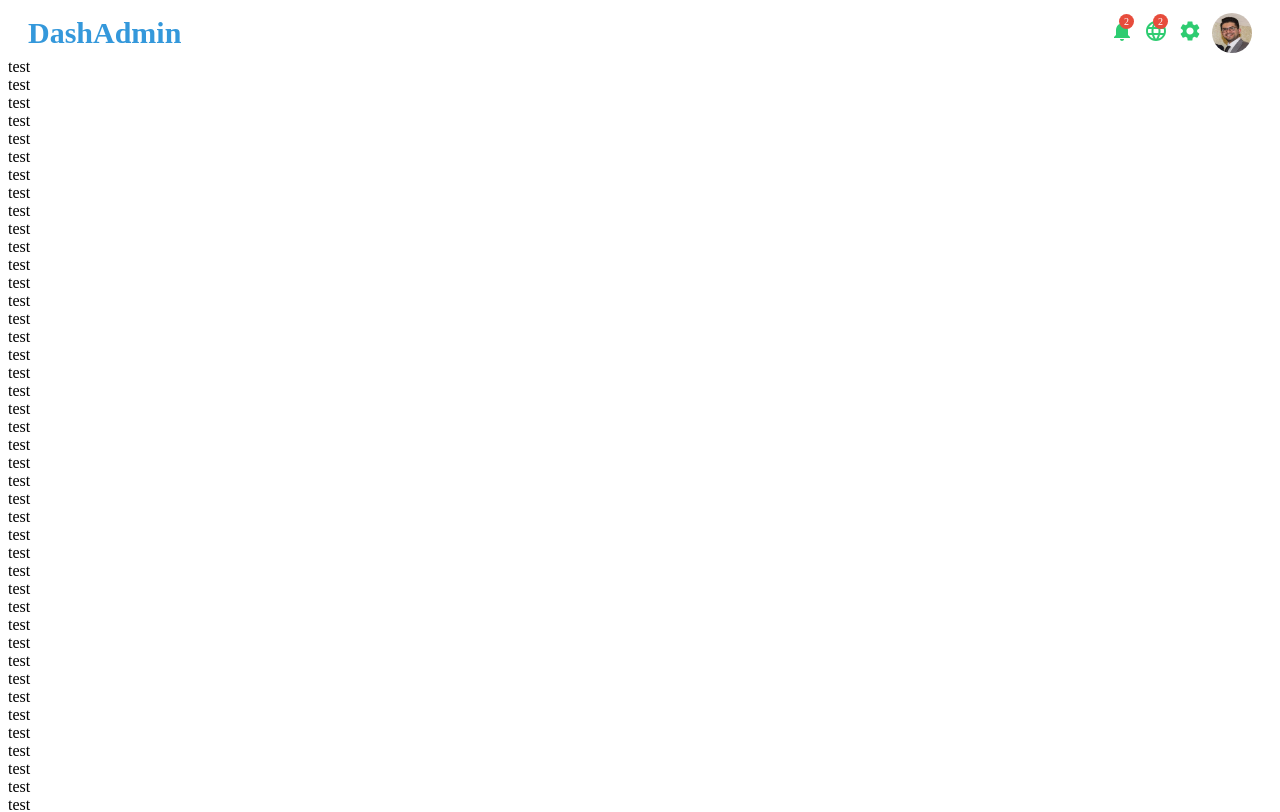
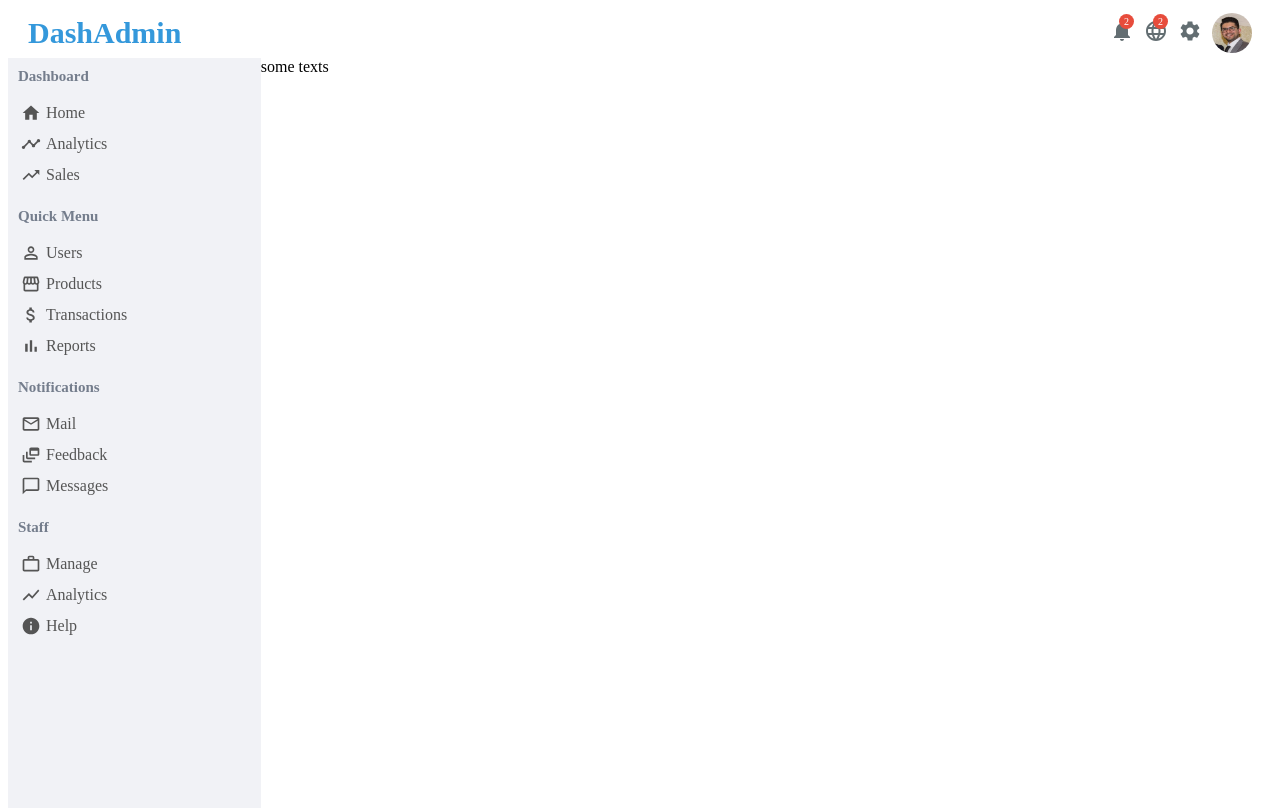
Before and after one commit to ardeshir1991/dashboard, a React (Create React App) app: page / in a window 1280 px wide. Shown: the top 812 px of the page. Built offline with nearby package versions, Linux system fonts and the light colour scheme; a web font is replaced by a local one.

Commit message:
adding sidebar

```diff
--- a/src/App.jsx
+++ b/src/App.jsx
@@ -1,137 +1,18 @@
 import React from 'react'
+import Sidebar from './components/sidebar/Sidebar';
 import TopBar from './components/topbar/TopBar';
+import './App.scss';
 
 const App = () => {
   return (
     <div>
         <TopBar />
-        test <br/>
-        test <br/>
-        test <br/>
-        test <br/>
-        test <br/>
-        test <br/>
-        test <br/>
-        test <br/>
-        test <br/>
-        test <br/>
-        test <br/>
-        test <br/>
-        test <br/>
-        test <br/>
-        test <br/>
-        test <br/>
-        test <br/>
-        test <br/>
-        test <br/>
-        test <br/>
-        test <br/>
-        test <br/>
-        test <br/>
-        test <br/>
-        test <br/>
-        test <br/>
-        test <br/>
-        test <br/>
-        test <br/>
-        test <br/>
-        test <br/>
-        test <br/>
-        test <br/>
-        test <br/>
-        test <br/>
-        test <br/>
-        test <br/>
-        test <br/>
-        test <br/>
-        test <br/>
-        test <br/>
-        test <br/>
-        test <br/>
-        test <br/>
-        test <br/>
-        test <br/>
-        test <br/>
-        test <br/>
-        test <br/>
-        test <br/>
-        test <br/>
-        test <br/>
-        test <br/>
-        test <br/>
-        test <br/>
-        test <br/>
-        test <br/>
-        test <br/>
-        test <br/>
-        test <br/>
-        test <br/>
-        test <br/>
-        test <br/>
-        test <br/>
-        test <br/>
-        test <br/>
-        test <br/>
-        test <br/>
-        test <br/>
-        test <br/>
-        test <br/>
-        test <br/>
-        test <br/>
-        test <br/>
-        test <br/>
-        test <br/>
-        test <br/>
-        test <br/>
-        test <br/>
-        test <br/>
-        test <br/>
-        test <br/>
-        test <br/>
-        test <br/>
-        test <br/>
-        test <br/>
-        test <br/>
-        test <br/>
-        test <br/>
-        test <br/>
-        test <br/>
-        test <br/>
-        test <br/>
-        test <br/>
-        test <br/>
-        test <br/>
-        test <br/>
-        test <br/>
-        test <br/>
-        test <br/>
-        test <br/>
-        test <br/>
-        test <br/>
-        test <br/>
-        test <br/>
-        test <br/>
-        test <br/>
-        test <br/>
-        test <br/>
-        test <br/>
-        test <br/>
-        test <br/>
-        test <br/>
-        test <br/>
-        test <br/>
-        test <br/>
-        test <br/>
-        test <br/>
-        test <br/>
-        test <br/>
-        test <br/>
-        test <br/>
-        test <br/>
-        test <br/>
-        test <br/>
-        test <br/>
-        test <br/>
+        <div className="container">
+          <Sidebar />
+          <div className="other">
+            some texts
+          </div>
+        </div>
     </div>
   )
 }
--- /dev/null
+++ b/src/App.scss
@@ -0,0 +1,6 @@
+.container{
+    display: flex;
+    .other{
+        flex: 4;
+    }
+}
--- /dev/null
+++ b/src/components/sidebar/Sidebar.jsx
@@ -0,0 +1,98 @@
+import React from 'react';
+import './Sidebar.scss';
+import Home from '@material-ui/icons/Home';
+import Timeline from '@material-ui/icons/Timeline';
+import TrendingUp from '@material-ui/icons/TrendingUp';
+import PermIdentityIcon from '@material-ui/icons/PermIdentity';
+import StorefrontIcon from '@material-ui/icons/Storefront';
+import AttachMoneyIcon from '@material-ui/icons/AttachMoney';
+import BarChart from '@material-ui/icons/BarChart';
+import MailOutline from '@material-ui/icons/MailOutline';
+import DynamicFeed from '@material-ui/icons/DynamicFeed';
+import ChatBubbleOutline from '@material-ui/icons/ChatBubbleOutline';
+import WorkOutline from '@material-ui/icons/WorkOutline';
+import Info from '@material-ui/icons/Info';
+import ShowChart from '@material-ui/icons/ShowChart';
+
+const Sidebar = () => {
+  return (
+    <div className='sidebar-container'>
+        <div className="sidebarWraper">
+            <div className="sidebarOptions">
+                <h3>Dashboard</h3>
+                <ul>
+                    <li>
+                        <Home />
+                        Home
+                    </li>
+                    <li>
+                        <Timeline />
+                        Analytics
+                    </li>
+                    <li>
+                        <TrendingUp />
+                        Sales
+                    </li>
+                </ul>
+            </div>
+            <div className="sidebarOptions">
+                <h3>Quick Menu</h3>
+                <ul>
+                    <li>
+                        <PermIdentityIcon />
+                        Users
+                    </li>
+                    <li>
+                        <StorefrontIcon />
+                        Products
+                    </li>
+                    <li>
+                        <AttachMoneyIcon />
+                        Transactions
+                    </li>
+                    <li>
+                        <BarChart />
+                        Reports
+                    </li>
+                </ul>
+            </div>
+            <div className="sidebarOptions">
+                <h3>Notifications</h3>
+                <ul>
+                    <li>
+                        <MailOutline />
+                        Mail
+                    </li>
+                    <li>
+                        <DynamicFeed />
+                        Feedback
+                    </li>
+                    <li>
+                        <ChatBubbleOutline />
+                        Messages
+                    </li>
+                </ul>
+            </div>
+            <div className="sidebarOptions">
+                <h3>Staff</h3>
+                <ul>
+                    <li>
+                        <WorkOutline />
+                        Manage
+                    </li>
+                    <li>
+                        <ShowChart />
+                        Analytics
+                    </li>
+                    <li>
+                        <Info />
+                        Help
+                    </li>
+                </ul>
+            </div>
+        </div>
+    </div>
+  )
+}
+
+export default Sidebar
--- /dev/null
+++ b/src/components/sidebar/Sidebar.scss
@@ -0,0 +1,40 @@
+.sidebar-container{
+    flex: 1;
+    background-color: #f1f2f6;
+    height: calc(100vh - 50px);
+    position: sticky;
+    top: 50px;
+    .sidebarWraper{
+        padding: 10px;
+        color: #555;
+        .sidebarOptions{
+            margin-bottom: 10px;
+            h3{
+                margin: 0;
+                font-size: 15px;
+                color: #747d8c;
+            }
+            ul{
+                list-style: none;
+                padding: 5px 0px;
+                margin: 5px 0px;
+                li{
+                    display: flex;
+                    align-items: center;
+                    padding: 3px;
+                    margin: 5px 0px;
+                    border-radius: 10px;
+                    cursor: pointer;
+                    transition: all 0.2s;
+                    svg{
+                        margin-right: 5px;
+                        font-size: 20px;
+                    }
+                }
+                li:hover{
+                    background-color: #7bed9f;
+                }
+            }
+        }
+    }
+}
--- a/src/components/topbar/TopBar.jsx
+++ b/src/components/topbar/TopBar.jsx
@@ -14,15 +14,15 @@ const TopBar = () => {
             </div>
             <div className="topRight">
                 <div className="topbar-icon-container">
-                    <NotificationsNoneIcon style={{color: '#2ecc71'}}/>
+                    <NotificationsNoneIcon style={{color: '#636e72'}}/>
                     <span className="badgeIcon">2</span>
                 </div>
                 <div className="topbar-icon-container">
-                    <LanguageIcon style={{color: '#2ecc71'}}/>
+                    <LanguageIcon style={{color: '#636e72'}}/>
                     <span className="badgeIcon">2</span>
                 </div>
                 <div className="topbar-icon-container">
-                    <SettingsIcon style={{color: '#2ecc71'}}/>
+                    <SettingsIcon style={{color: '#636e72'}}/>
                 </div>
                 <img src="./images/profile.jpeg" alt="" />
             </div>
```
